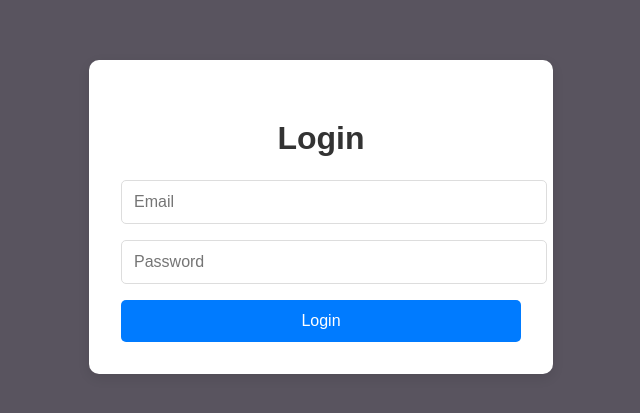
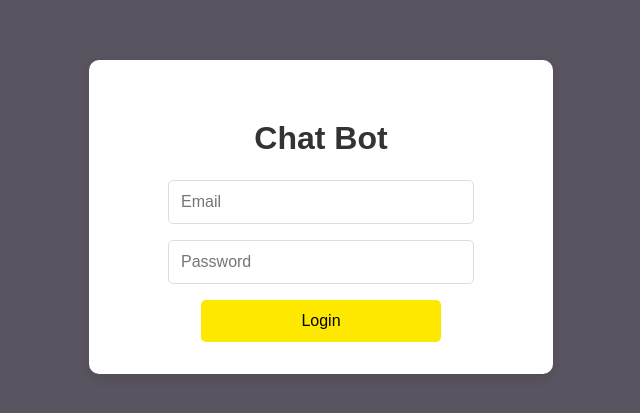
Before and after one commit to JoNoteJoMaMa/ChatBot_Test, a React (Create React App) app in the folder my-react-app/frontend/: page /login in a window 1280 px wide. Shown: the part 215-628 px from the top of the page, without its empty margins (319-959 px from the left). Built offline with nearby package versions, Linux system fonts and the light colour scheme; no server answers.

Commit message:
แก้ไขช่อง login และ ชื่อ login เป็น chatbot

```diff
--- a/my-react-app/frontend/src/pages/Login.css
+++ b/my-react-app/frontend/src/pages/Login.css
@@ -22,7 +22,7 @@
 }
 
 .login-container input {
-  width: 100%;
+  width: 70%;
   padding: 0.75rem;
   margin-bottom: 1rem;
   border: 1px solid #ddd;
@@ -36,10 +36,10 @@
 }
 
 .login-container button {
-  width: 100%;
+  width: 60%;
   padding: 0.75rem;
-  background-color: #007bff; /* Blue button */
-  color: white;
+  background-color: #FFE800; /* Blue button */
+  color: rgb(0, 0, 0);
   border: none;
   border-radius: 5px;
   font-size: 1rem;
--- a/my-react-app/frontend/src/pages/Login.js
+++ b/my-react-app/frontend/src/pages/Login.js
@@ -37,7 +37,7 @@ function Login() {
   return (
     <div className="login-page"> {/* Add a class for the login page */}
       <div className="login-container">
-        <h1>Login</h1>
+        <h1>Chat Bot</h1>
         {error && <p className="error">{error}</p>}
         <form onSubmit={handleLogin}>
           <input
```
